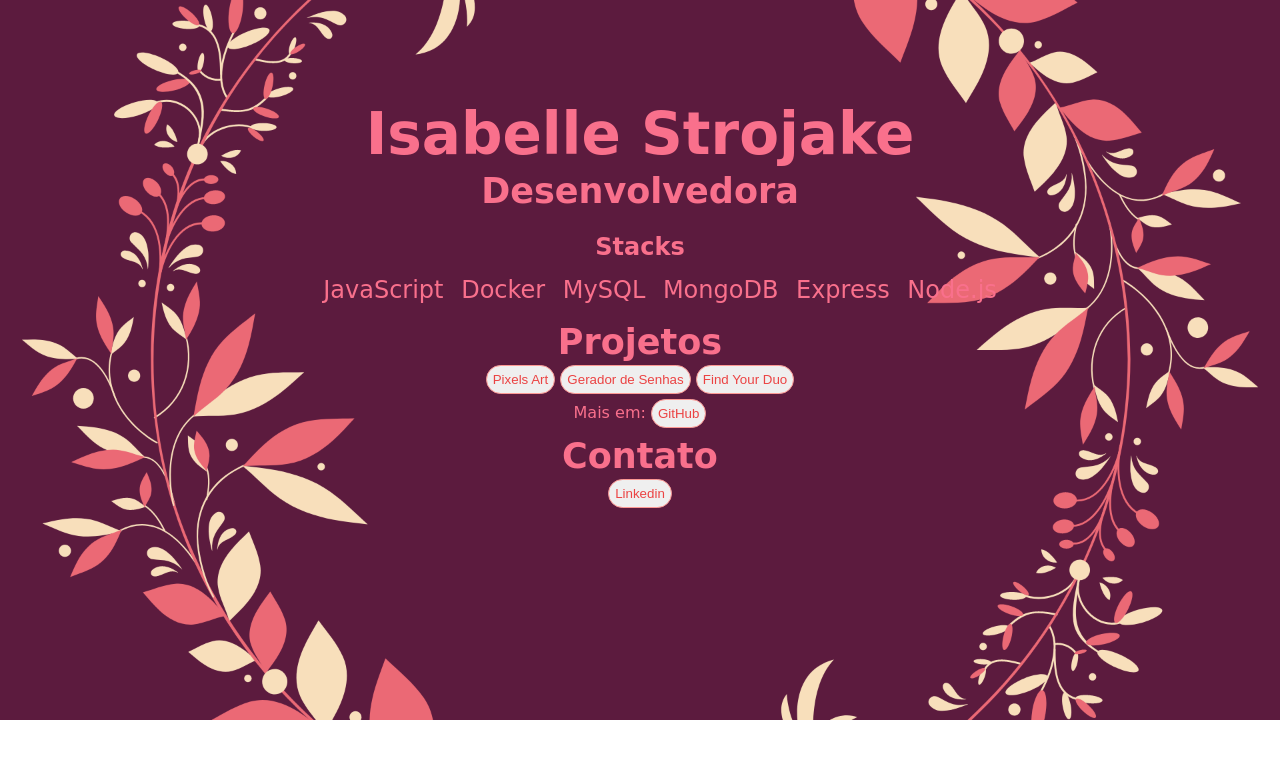
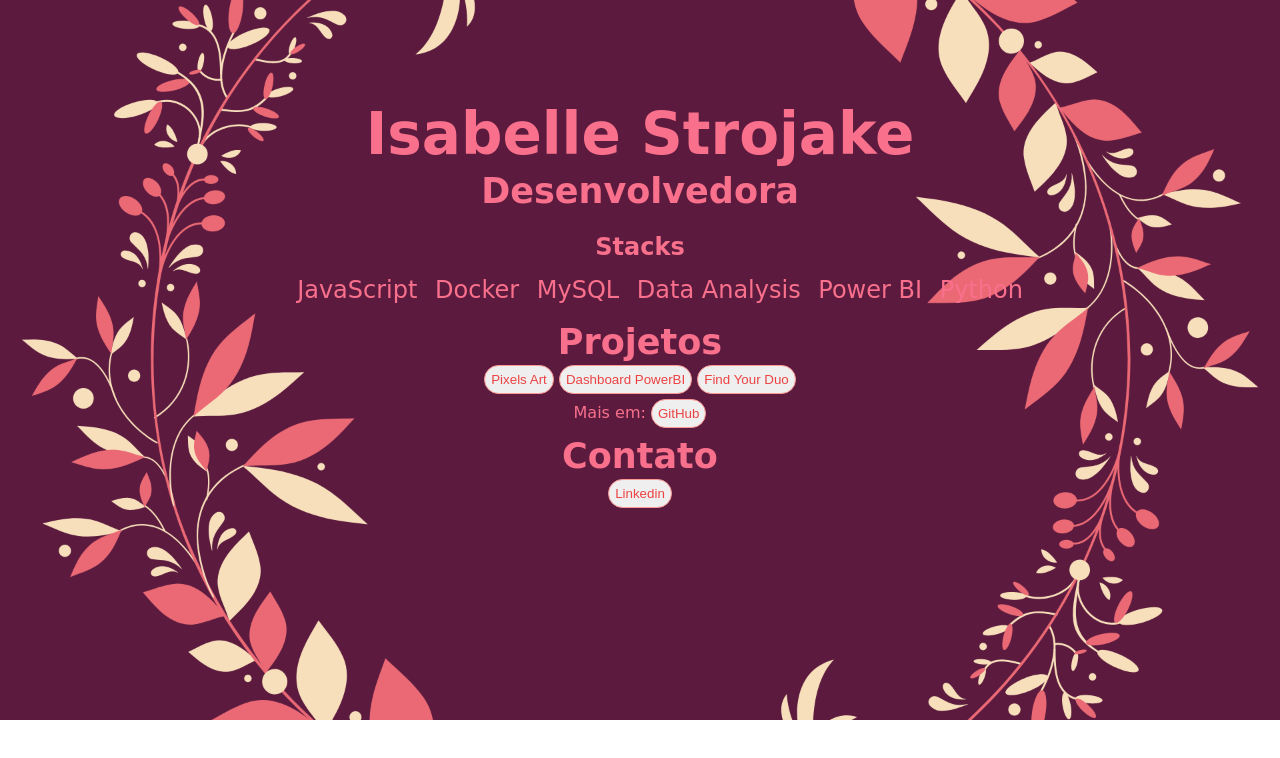
Before and after one commit to isabellestrojake/isabellestrojake.github.io, a plain HTML site: page index.html in a window 1280 px wide. Drawn offline with Linux system fonts and the light colour scheme; a web font is replaced by a local one.

Commit message:
Update index.html

```diff
--- a/index.html
+++ b/index.html
@@ -16,13 +16,13 @@
     <li>JavaScript</li>
     <li>Docker</li>
     <li>MySQL</li>
-    <li>MongoDB</li>
-    <li>Express</li>
-    <li>Node.js</li>
+    <li>Data Analysis</li>
+    <li>Power BI</li>
+    <li>Python</li>
   </ul></p>
   <h3>Projetos</h3>
   <a href="https://isabellestrojake.github.io/pixels-art/" target="_blank"><button>Pixels Art</button></a>
-  <a href="https://isabellestrojake.github.io/gerador-de-senhas/" target="_blank"><button>Gerador de Senhas</button></a>
+  <a href="https://app.powerbi.com/view?r=eyJrIjoiYzk5MGFmNzItYTUwMi00ZjU2LWEwYjItMDQxY2RkOTZmMmRmIiwidCI6IjVlOTYzNzNkLTQxYWUtNGU4MS1iNjAwLWEyNGExMDI4ZGM1YyJ9" target="_blank"><button>Dashboard PowerBI</button></a>
   <a href="https://github.com/isabellestrojake/nlwesportsignite" target="_blank"><button>Find Your Duo</button></a>
   <p>Mais em:
     <a href="https://github.com/isabellestrojake/" target="_blank"><button>GitHub</button></a>
```
